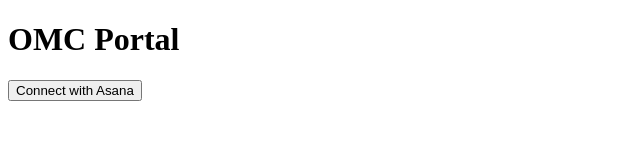
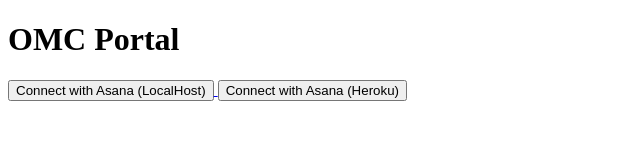
Before and after one commit to FrantzFelixForge/refactor-omc, a website: page public/index.html in a window 1280 px wide. Shown: the whole page, without its empty margins (0-640 px from the left). Drawn offline with Linux system fonts and the light colour scheme.

Commit message:
Successfully added the correct url to a button to redirect to localhost, also added a button to redirect to the heroku deployed application

```diff
--- a/public/index.html
+++ b/public/index.html
@@ -12,9 +12,11 @@
     </h1>
     <!-- redirect_uri for native apps -->
     <!-- urn:ietf:wg:oauth:2.0:oob& -->
-    <a href="https://app.asana.com/-/oauth_authorize?client_id=1202402089879179&redirect_uri=https://refactor-omc.herokuapp.com/api&response_type=code&state=thisIsARandomString&code_challenge_method=S256&code_challenge=671608a33392cee13585063953a86d396dffd15222d83ef958f43a2804ac7fb2
-&scope=default">
-        <button>Connect with Asana</button>
+    <a href="https://app.asana.com/-/oauth_authorize?response_type=code&client_id=1202402089879179&redirect_uri=http%3A%2F%2Flocalhost%3A3000%2Fapi%2Fsuccess&state=RandomString">
+        <button>Connect with Asana (LocalHost)</button>
+    </a>
+    <a href="https://app.asana.com/-/oauth_authorize?response_type=code&client_id=1202402089879179&redirect_uri=https%3A%2F%2Frefactor-omc.herokuapp.com%2Fapi&state=RandomString">
+        <button>Connect with Asana (Heroku)</button>
     </a>
 </body>
 </html>
```
